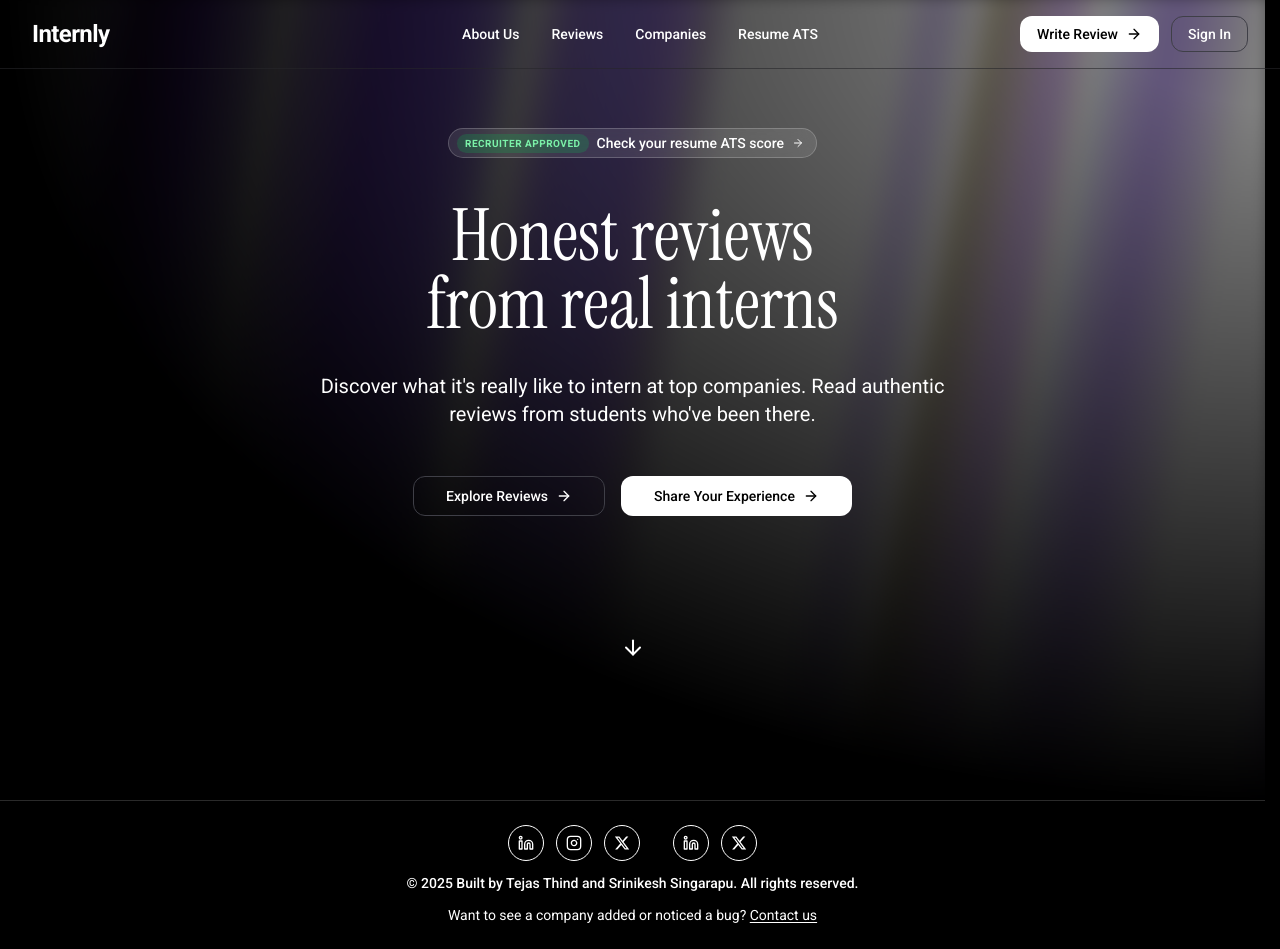
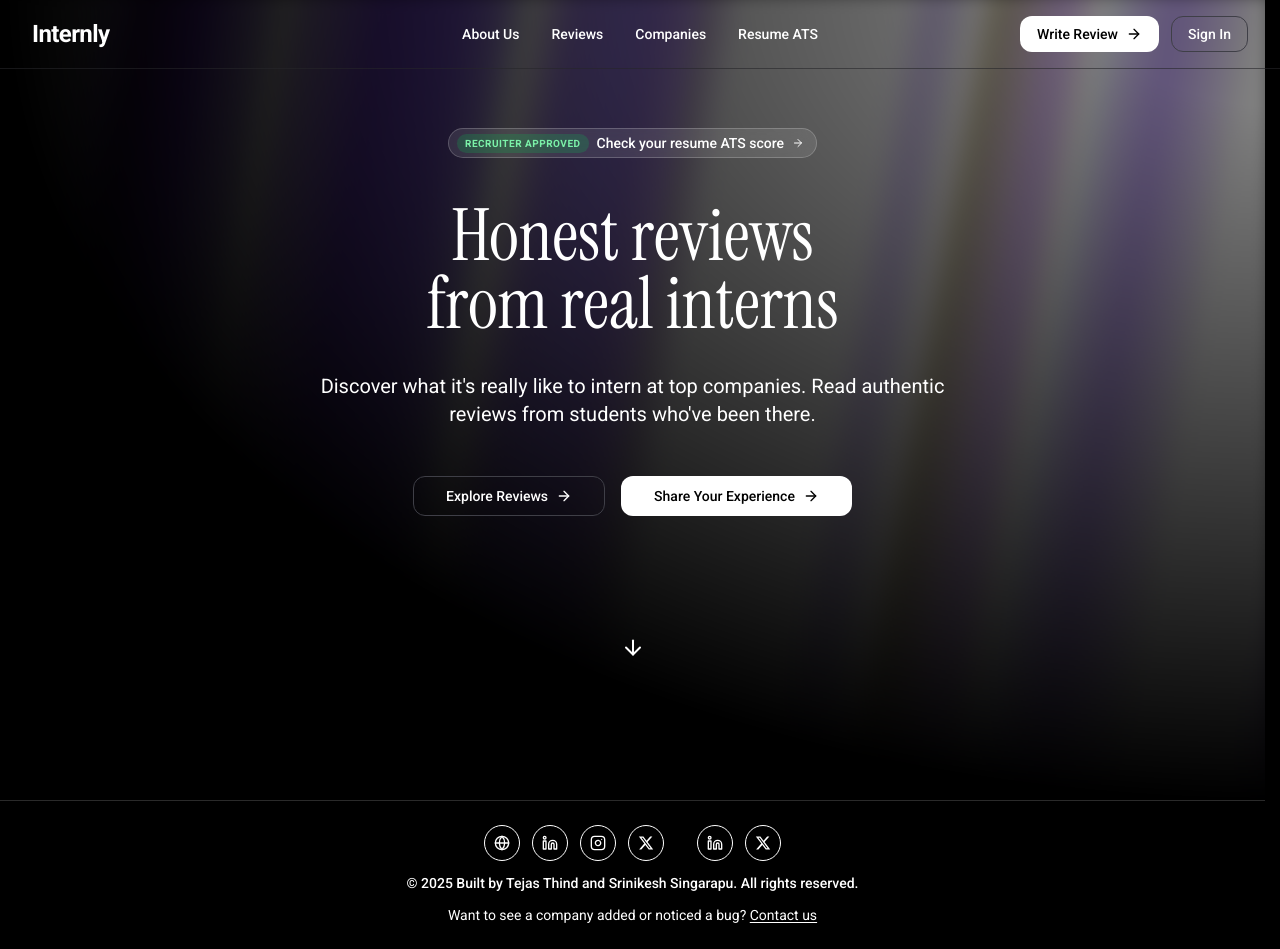
Before and after one commit to internly-app/internly, a Next.js app in the folder frontend/: page / in a window 1280 px wide. Built offline with nearby package versions, Linux system fonts and the light colour scheme; no server answers; the database is empty.

Commit message:
Add personal website link to footer

```diff
--- a/frontend/src/components/Footer.tsx
+++ b/frontend/src/components/Footer.tsx
@@ -1,7 +1,7 @@
 "use client";
 
 import Link from "next/link";
-import { Linkedin, Instagram } from "lucide-react";
+import { Linkedin, Instagram, Globe } from "lucide-react";
 
 export default function Footer() {
   return (
@@ -10,6 +10,20 @@ export default function Footer() {
         <div className="flex flex-col items-center gap-3">
           {/* Social icons with tooltip showing whose account it is */}
           <div className="flex gap-3">
+            <div className="relative group">
+              <Link
+                href="https://tejasthind.com"
+                target="_blank"
+                rel="noopener noreferrer"
+                className="w-9 h-9 rounded-full border border-border/50 flex items-center justify-center hover:border-primary/50 hover:bg-primary/10 transition-all duration-300 cursor-pointer"
+                aria-label="Website"
+              >
+                <Globe className="size-4" />
+              </Link>
+              <span className="absolute -top-8 left-1/2 -translate-x-1/2 text-xs bg-card px-2 py-1 rounded opacity-0 group-hover:opacity-100 transition-opacity pointer-events-none whitespace-nowrap">
+                Tejas
+              </span>
+            </div>
             <div className="relative group">
               <Link
                 href="https://linkedin.com/in/tejas-thind" // Tejas LinkedIn
@@ -79,7 +93,7 @@ export default function Footer() {
               >
                 <svg className="size-4" viewBox="0 0 24 24" fill="currentColor">
                   <path d="M18.244 2.25h3.308l-7.227 8.26 8.502 11.24H16.17l-5.214-6.817L4.99 21.75H1.68l7.73-8.835L1.254 2.25H8.08l4.713 6.231zm-1.161 17.52h1.833L7.084 4.126H5.117z" />
-              </svg>
+                </svg>
               </Link>
               <span className="absolute -top-8 left-1/2 -translate-x-1/2 text-xs bg-card px-2 py-1 rounded opacity-0 group-hover:opacity-100 transition-opacity pointer-events-none whitespace-nowrap">
                 Srinikesh
@@ -89,7 +103,8 @@ export default function Footer() {
 
           {/* Copyright */}
           <div className="text-sm text-muted-foreground font-medium text-center">
-            © 2025 Built by Tejas Thind and Srinikesh Singarapu. All rights reserved.
+            © 2025 Built by Tejas Thind and Srinikesh Singarapu. All rights
+            reserved.
           </div>
 
           {/* Contact */}
```
